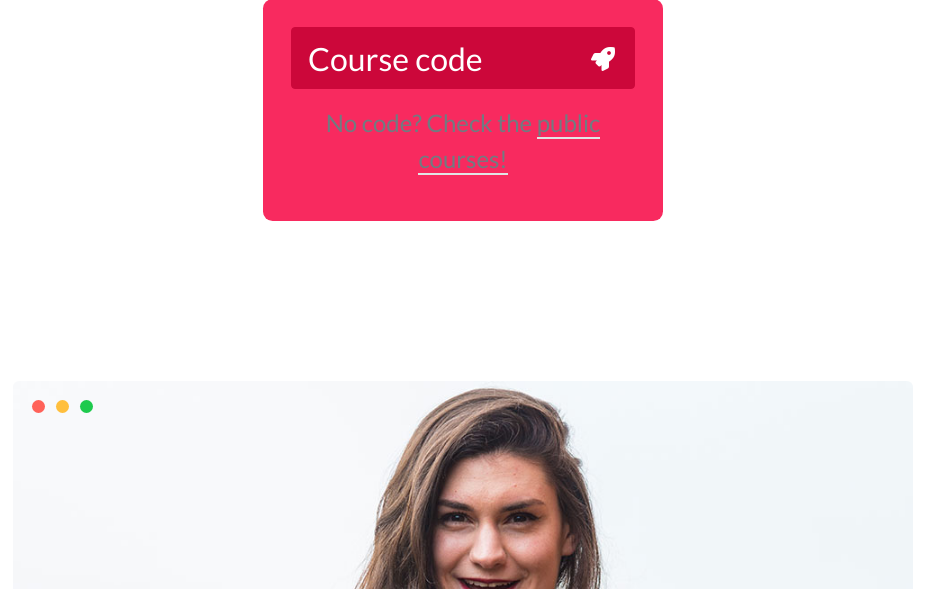
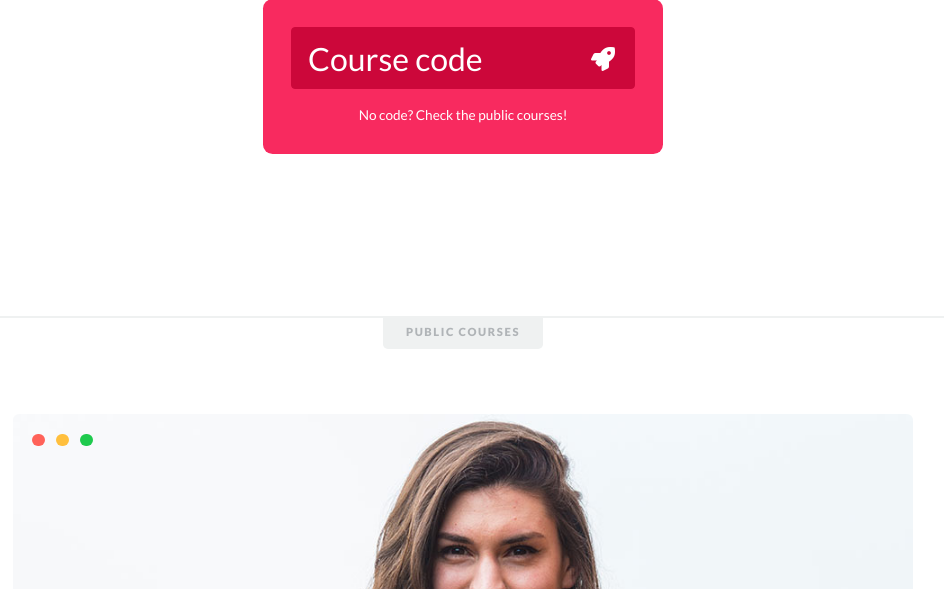
Before and after one commit to fitzroyacademy/web-app, a Flask app: page / in a window 1280 px wide. Shown: the part 823-1412 px from the top of the page, without its empty margins (177-1121 px from the left). Run offline with Flask 2, Linux system fonts and the light colour scheme; some libraries are stand-ins or nearby versions.

Commit message:
course intro is now up to date

```diff
--- a/static/assets/scss/fit.scss
+++ b/static/assets/scss/fit.scss
@@ -1328,3 +1328,14 @@
 
 // login on its own
 body > .fit_auth{padding-top: 8rem; /* border:0.1rem solid $border_light; border-radius: $border_rad_xl; */}
+
+
+
+
+
+
+
+
+
+.fit_tabbydiv{border-bottom: 0.15rem solid $border_lighter; height: 3.3rem; position: relative; margin-bottom: 6rem;}
+.fit_tabby{border-radius: 0 0 $border_rad_md $border_rad_md; padding:0.5rem 0.75rem; font-size: 0.7rem; display:block; width: 10rem; color:$text_lighter; text-align: center; text-transform: uppercase; letter-spacing: 0.1rem; font-weight: 900; margin: 0 auto; background: $border_lighter; text-shadow: inset 0 -1px 0 rgba(255,255,255,0.8); position: absolute; top:100%; left: 50%; margin-left: -5rem;}
--- a/static/css/fit.css
+++ b/static/css/fit.css
@@ -2620,4 +2620,31 @@
   /* border:0.1rem solid $border_light; border-radius: $border_rad_xl; */
 }
 
+.fit_tabbydiv {
+  border-bottom: 0.15rem solid #eff1f1;
+  height: 3.3rem;
+  position: relative;
+  margin-bottom: 6rem;
+}
+
+.fit_tabby {
+  border-radius: 0 0 0.3rem 0.3rem;
+  padding: 0.5rem 0.75rem;
+  font-size: 0.7rem;
+  display: block;
+  width: 10rem;
+  color: #b0b4b7;
+  text-align: center;
+  text-transform: uppercase;
+  letter-spacing: 0.1rem;
+  font-weight: 900;
+  margin: 0 auto;
+  background: #eff1f1;
+  text-shadow: inset 0 -1px 0 rgba(255, 255, 255, 0.8);
+  position: absolute;
+  top: 100%;
+  left: 50%;
+  margin-left: -5rem;
+}
+
 /*# sourceMappingURL=fit.css.map */
--- a/templates/course_intro.html
+++ b/templates/course_intro.html
@@ -26,7 +26,11 @@
               <dt><i class="far fa-users"></i> Who's it for?</dt>
               <dd>Super early stage social enterprise founders, starting your first business or a new project from scratch.</dd> <!-- DEV: plain text, from course edit -->
               <dt><i class="far fa-clock"></i> Course length &amp; workload:</dt>
-              <dd>About 3-4 hours per week, for 12 weeks.</dd> <!-- DEV: plain text, from course edit -->
+              <dd>9 lessons, at your own pace.</dd> <!-- DEV: plain text, from course edit -->
+              <dt><i class="far fa-tag"></i> Cost:</dt>
+              <dd>Free forever!</dd> <!-- DEV: select from (free | paid | institute_funded), but we will implement this later -->
+              <dt><i class="far fa-university"></i> Skill:</dt>
+              <dd>Introduction level.</dd> <!-- DEV: plain text, from course edit -->
             </dl>
           </div>
 
--- a/templates/welcome.html
+++ b/templates/welcome.html
@@ -47,10 +47,14 @@
 			      <label for="exampleFormControlInput1">Course code</label>
 			      <button type="submit" class="btn btn-text"><i class="fas fa-rocket"></i></button>
 			    </div>
-			    <p class="fit_cta_tnc">No code? Check the <a href="#">public courses!</a></p>
+			    <div class="fit_cta_tnc">No code? Check the <a href="/#public">public courses!</a></div>
 			  </form>
 			</div>
   	</div>
+
+		<div id="public" class="fit_tabbydiv">
+			<div class="fit_tabby">Public courses</div>
+		</div>
 
 		<div class="fit_course">
 			<div class="fit_course_sell featured">
@@ -61,9 +65,9 @@
 		  			<a></a>
 		  			<a></a>
 		  		</div>
-		  		<a href="lesson_text.html" class="play"><i class="fas fa-play-circle"></i></a>
+		  		<a href="course_intro" class="play"><i class="fas fa-play-circle"></i></a>
 		  	</div>
-		  	<h3><a href="lesson_text.html">Intro to social enterprise.</a></h3>
+		  	<h3><a href="course_intro">Intro to social enterprise.</a></h3>
 		  	<p class="tagline">
 		  		<span class="tag"><i class="fal fa-info-square"></i> Start here! Basic business models and customer discovery, to pitching for investment. ❤️ 🚀</span>
 		  		<span class="tag"><i class="fal fa-calendar"></i> 12 lessons over 12 weeks.</span>
@@ -82,9 +86,9 @@
 				  			<a></a>
 				  			<a></a>
 				  		</div>
-				  		<a href="lesson_text.html" class="play"><i class="fas fa-play-circle"></i></a>
+				  		<a href="course_intro" class="play"><i class="fas fa-play-circle"></i></a>
 				  	</div>
-				  	<h3><a href="lesson_text.html">Int dev starter pack.</a></h3>
+				  	<h3><a href="course_intro">International development.</a></h3>
 				  	<p class="tagline">
 				  		<span class="tag"><i class="fal fa-info-square"></i> Designing for lasting impact at scale, direct from the best minds in the sector.</span>
 				  		<span class="tag"><i class="fal fa-calendar"></i> 8 lessons, at your own pace.</span>
@@ -102,9 +106,9 @@
 				  			<a></a>
 				  			<a></a>
 				  		</div>
-				  		<a href="lesson_text.html" class="play"><i class="fas fa-play-circle"></i></a>
+				  		<a href="course_intro" class="play"><i class="fas fa-play-circle"></i></a>
 				  	</div>
-				  	<h3><a href="lesson_text.html">Social sector digital.</a></h3>
+				  	<h3><a href="course_intro">Social sector digital.</a></h3>
 				  	<p class="tagline">
 				  		<span class="tag"><i class="fal fa-info-square"></i> Do the internet better. Help more people, in more places by doing digital the right way: human-first.</span>
 				  		<span class="tag"><i class="fal fa-calendar"></i> 9 lessons, at your own pace.</span>
```
Also changed, not shown: 1 other file.
